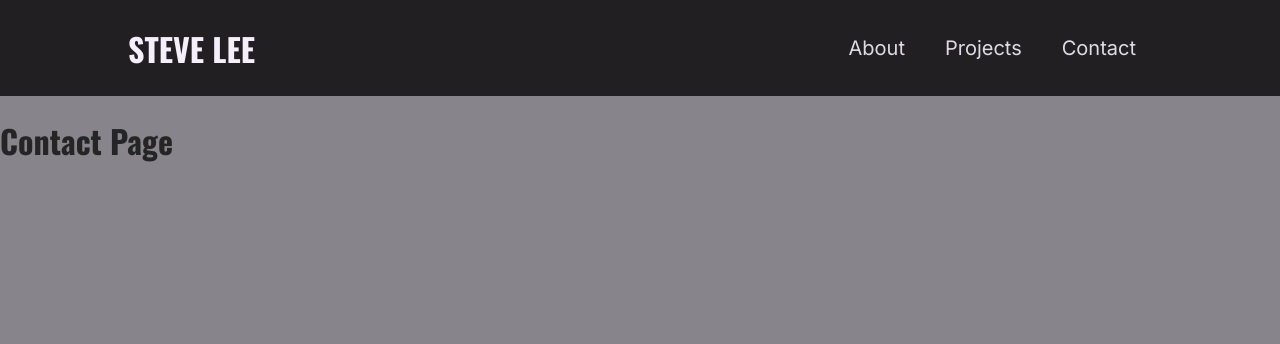
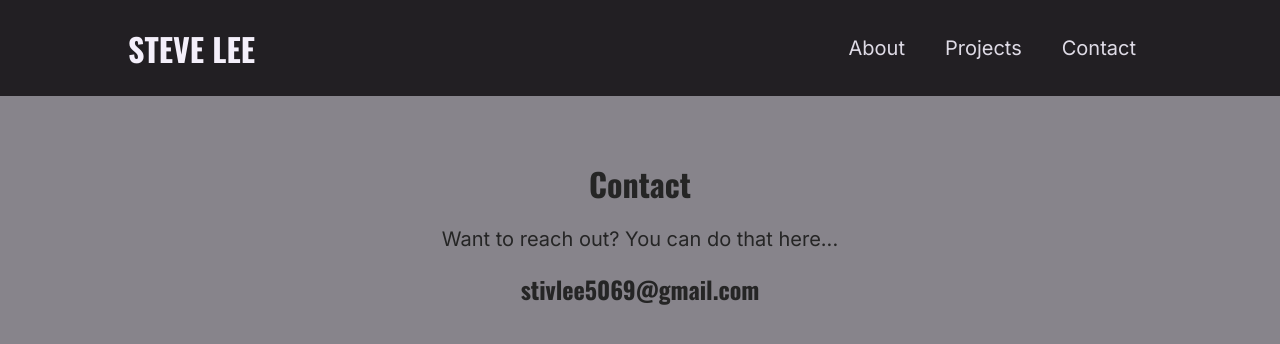
Before and after one commit to d104601/portfolio_nextjs, a Next.js app: page /contact in a window 1280 px wide. Shown: the top 344 px of the page. Built offline with nearby package versions, Linux system fonts and the light colour scheme.

Commit message:
temp contact page

```diff
--- a/app/contact/page.js
+++ b/app/contact/page.js
@@ -1,8 +1,8 @@
+import Contact from "@/components/contact/contact-page";
+
 const ContactPage = () => {
     return (
-        <div>
-        <h1>Contact Page</h1>
-        </div>
+        <Contact />
     );
 };
 
--- /dev/null
+++ b/components/contact/contact-page.js
@@ -0,0 +1,13 @@
+import classes from './contact-page.module.css';
+
+const Contact = () => {
+    return (
+        <section className={classes.contact}>
+            <h1>Contact</h1>
+            <p>Want to reach out? You can do that here...</p>
+            <h2>stivlee5069@gmail.com</h2>
+        </section>
+    )
+}
+
+export default Contact;
--- /dev/null
+++ b/components/contact/contact-page.module.css
@@ -0,0 +1,14 @@
+.contact {
+    text-align: center;
+    margin-top: 4rem;
+}
+
+.contact h1 {
+    font-size: 2rem;
+    margin-bottom: 1rem;
+}
+
+.contact p {
+    font-size: 1.25rem;
+    margin-bottom: 1rem;
+}
```
